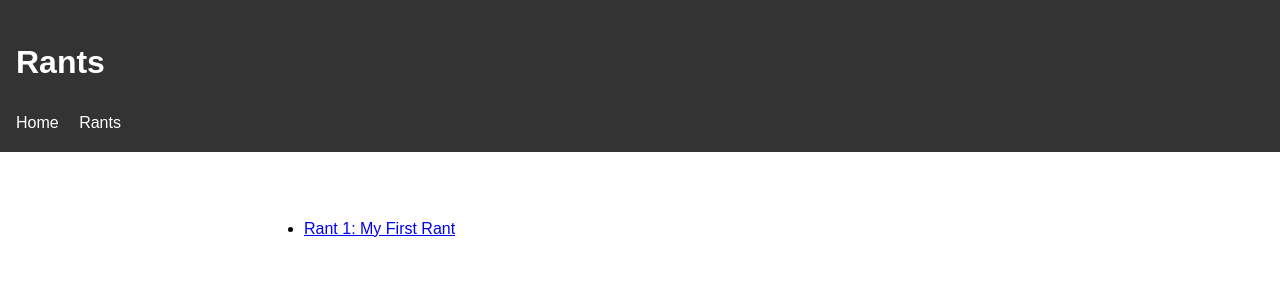
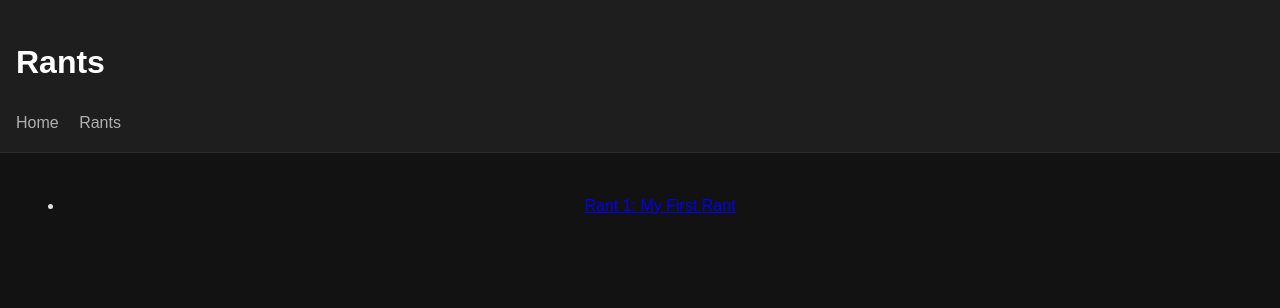
Before and after one commit to jaykopp/jaykopp.no, a plain HTML site: page pages/index.html in a window 1280 px wide. Drawn offline with Linux system fonts and the light colour scheme.

Commit message:
Different centering, darker design, link in readme

```diff
--- a/assets/style.css
+++ b/assets/style.css
@@ -3,22 +3,30 @@ body {
     padding: 0;
     font-family: Arial, sans-serif;
     line-height: 1.6;
+    background-color: #121212;    /* Deep neutral background */
+    color: #e0e0e0;               /* Soft, readable light grey */
 }
 
 header {
-    background: #333;
-    color: white;
+    background: #1e1e1e;          /* Slightly lighter than body */
+    color: #ffffff;
     padding: 1rem;
+    border-bottom: 1px solid #2d2d2d;
 }
 
 nav a {
-    color: white;
+    color: #b0b0b0;
     margin-right: 1rem;
     text-decoration: none;
 }
 
+nav a:hover {
+    color: #ffffff;
+}
+
 main {
     padding: 1.5rem;
+    text-align: center;
 }
 
 .profile {
@@ -28,6 +36,7 @@ main {
 
 .gallery {
     display: flex;
+    justify-content: center;
     gap: 1rem;
 }
 
@@ -36,9 +45,3 @@ main {
     height: auto;
     border-radius: 8px;
 }
-
-.container {
-    max-width: 800px;
-    margin: 0 auto;
-    padding: 1.5rem;
-}
--- a/pages/index.html
+++ b/pages/index.html
@@ -15,12 +15,12 @@
         </nav>
     </header>
 
-    <div class="container">
-        <main>
-            <ul>
-                <li><a href="rant-1.html">Rant 1: My First Rant</a></li>
-            </ul>
-        </main>
-    </div>
+
+    <main>
+        <ul>
+            <li><a href="rant-1.html">Rant 1: My First Rant</a></li>
+        </ul>
+    </main>
+
 </body>
 </html>
```
Also changed, not shown: index.html (+1 -2 lines), pages/rant-1.html (+2 -2 lines), 1 other file.
